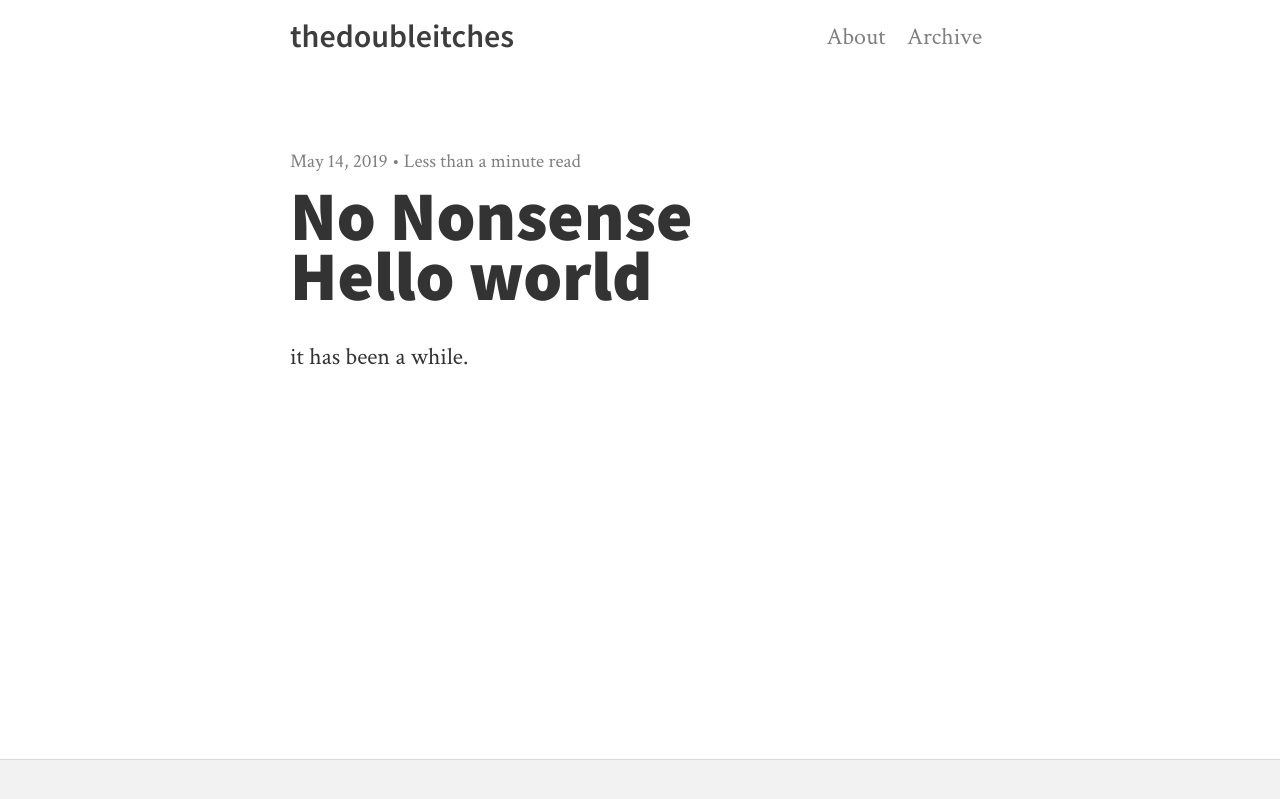
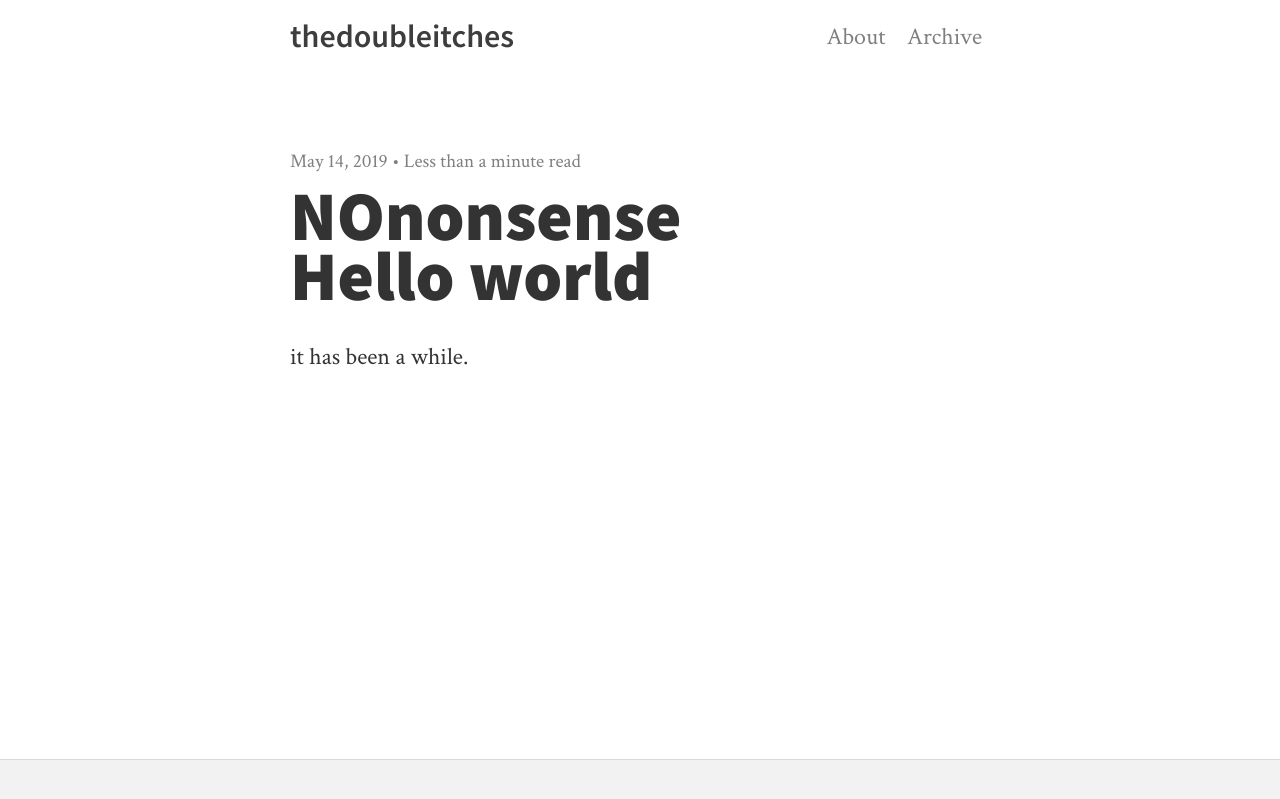
Before and after one commit to thedoubleitches/thedoubleitches.github.io, a Jekyll site: the page built from _posts/2019-05-14-test.md, in a window 1280 px wide. Shown: the top 799 px of the page. Built offline with Jekyll 4.4.1, drawn with Linux system fonts in a browser that asks for light colours; nearby versions of some CDN libraries.

Commit message:
Update from Forestry.io thedoubleitches updated _posts/2019-05-14-test.md

```diff
--- a/_posts/2019-05-14-test.md
+++ b/_posts/2019-05-14-test.md
@@ -1,6 +1,6 @@
 ---
-title: No Nonsense
-author: H2
+title: NOnonsense
+author: H1
 
 ---
 # **Hello world**
```
